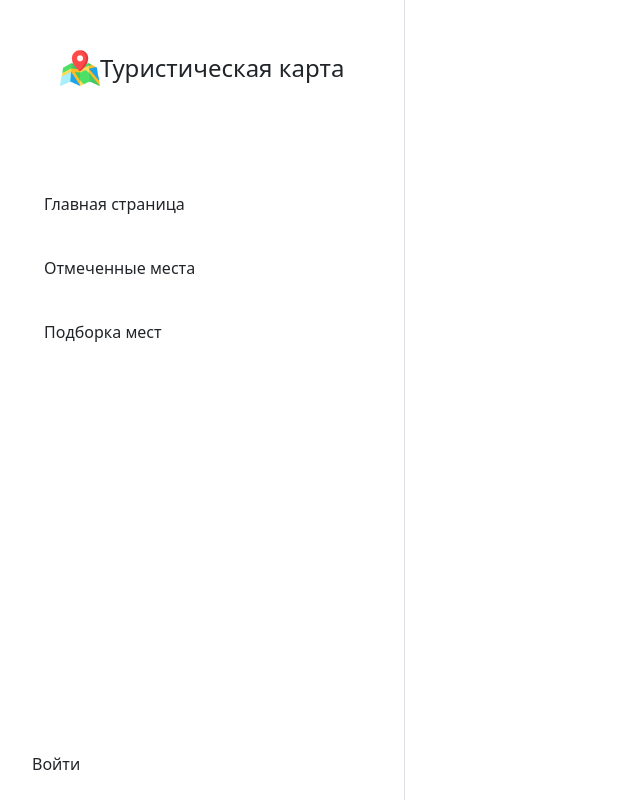
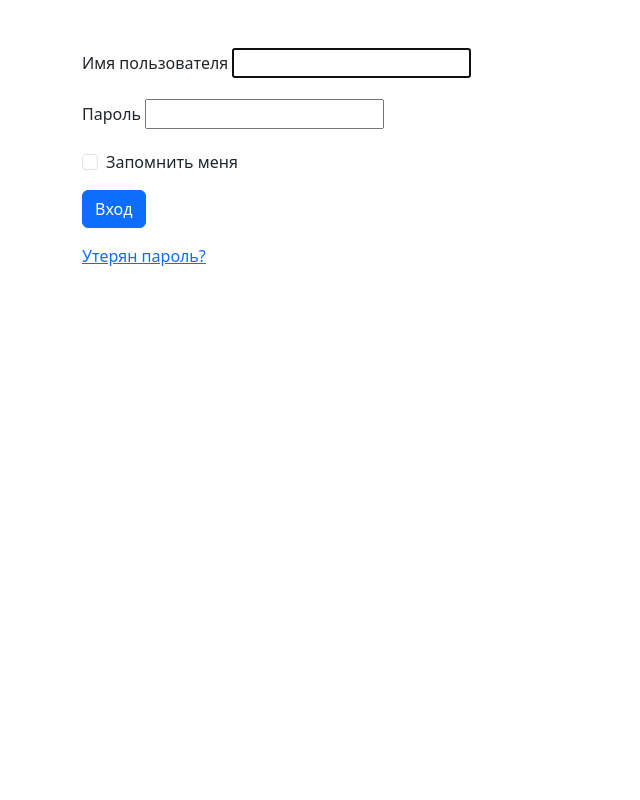
Before and after one commit to pedevyat/TouristMap, a Django app: page /accounts/login/ in a window 1280 px wide. Shown: the whole page, without its empty margins (0-640 px from the left). Run offline with Django 5.2, Linux system fonts and the light colour scheme.

Commit message:
init map (not work)
Добавил интеграцию карты, но пока не работает...

```diff
--- a/TouristMap/map/map_app/templates/base_generic.html
+++ b/TouristMap/map/map_app/templates/base_generic.html
@@ -7,6 +7,7 @@
     <link rel="stylesheet" href="https://cdn.jsdelivr.net/npm/bootstrap@5/dist/css/bootstrap.min.css">
     <script src="https://ajax.googleapis.com/ajax/libs/jquery/1.12.4/jquery.min.js"></script>
     <script src="https://cdn.jsdelivr.net/npm/bootstrap@5/dist/js/bootstrap.bundle.min.js"></script>
+    <script src="https://api-maps.yandex.ru/v3/?apikey=53867170-206d-4afe-809c-95fa44eb2eb1&lang=ru_RU"></script>
     {% load static %}
     <link rel="stylesheet" href="{% static 'css/styles.css' %}">
 </head>
@@ -54,15 +55,15 @@
                   </ul>
                 </div>
             {% else %}
-                 <a href="#" class="p-4 d-flex align-items-center nav-link link-dark">
+                 <a href="accounts/login" class="p-4 d-flex align-items-center nav-link link-dark">
                       <span class="ms-2 d-none d-sm-block sidebar-text">Войти</span>
                  </a>
             {% endif %}
             {% endblock %}
         </aside>
-        <main>
-
-        </main>
+        <div class="flex-grow-1">
+            {% block content %}{% endblock %}
+        </div>
     </div>
 </body>
 </html>
--- a/TouristMap/map/map_app/templates/registration/login.html
+++ b/TouristMap/map/map_app/templates/registration/login.html
@@ -3,9 +3,11 @@
 <head>
     <meta charset="UTF-8">
     <title>Вход</title>
+    <link rel="stylesheet" href="https://cdn.jsdelivr.net/npm/bootstrap@5/dist/css/bootstrap.min.css">
+    <script src="https://ajax.googleapis.com/ajax/libs/jquery/1.12.4/jquery.min.js"></script>
+    <script src="https://cdn.jsdelivr.net/npm/bootstrap@5/dist/js/bootstrap.bundle.min.js"></script>
 </head>
 <body>
-  {% extends "base_generic.html" %}
   {% block content %}
     {% if form.errors %}
       <p>Ваши имя пользователя и пароль не совпали. Пожалуйста, попробуйте еще раз.</p>
@@ -17,23 +19,33 @@
         <p> Войдите в систему, чтобы увидеть эту страницу.</p>
       {% endif %}
     {% endif %}
-    <form method="post" action="{% url 'login' %}">
-      {% csrf_token %}
-      <table>
-        <tr>
-          <td>{{ form.username.label_tag }}</td>
-          <td>{{ form.username }}</td>
-        </tr>
-        <tr>
-          <td>{{ form.password.label_tag }}</td>
-          <td>{{ form.password }}</td>
-        </tr>
-      </table>
-      <input type="submit" value="Bxoд" />
-      <input type="hidden" name="next" value="{{ next }}" />
-    </form>
-    {# Предполагается, что вы настроили представление password_reset в своем URLconf#}
-    <p><a href="{% url 'password_reset' %}"> Утерян пароль?</a></p>
+    <div class="container mt-5">
+      <form method="post" action="{% url 'login' %}" class="needs-validation" novalidate>
+        {% csrf_token %}
+        <div class="mb-3">
+          <label for="id_username" class="form-label">
+            {{ form.username.label }}
+          </label>
+          {{ form.username }}
+        </div>
+        <div class="mb-3">
+          <label for="id_password" class="form-label">
+            {{ form.password.label }}
+          </label>
+          {{ form.password }}
+        </div>
+        <div class="mb-3 form-check">
+          <input type="checkbox" class="form-check-input" id="rememberMe">
+          <label class="form-check-label" for="rememberMe">Запомнить меня</label>
+        </div>
+        <button type="submit" class="btn btn-primary">Вход</button>
+        <input type="hidden" name="next" value="{{ next }}" />
+      </form>
+
+      <p class="mt-3">
+        <a href="{% url 'password_reset' %}">Утерян пароль?</a>
+      </p>
+    </div>
   {% endblock %}
 </body>
 </html>
```
Also changed, not shown: TouristMap/map/map/settings.py (+5 -2 lines), TouristMap/map/map_app/templates/map_app/index.html (+35 -6 lines).
